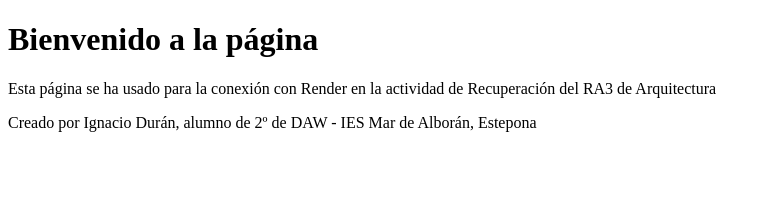
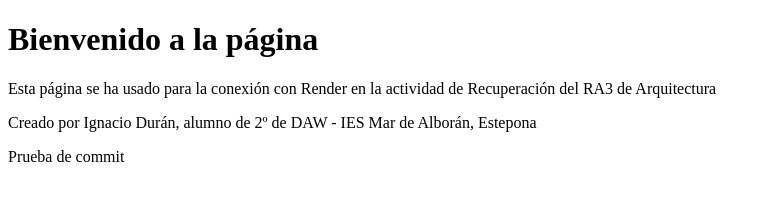
Before and after one commit to igndu05/App-Render-Sencilla, a plain HTML site: page index.html in a window 1280 px wide. Shown: the whole page, without its empty margins (0-771 px from the left). Drawn offline with Linux system fonts and the light colour scheme.

Commit message:
Add welcome message and test commit paragraph

```diff
--- a/index.html
+++ b/index.html
@@ -6,8 +6,9 @@
     <title>Aplicación Render RA3 Arquitectura</title>
   </head>
   <body>
-	  <h1>Bienvenido a la página</h1>
+	<h1>Bienvenido a la página</h1>
     <p>Esta página se ha usado para la conexión con Render en la actividad de Recuperación del RA3 de Arquitectura</p>
     <p>Creado por Ignacio Durán, alumno de 2º de DAW - IES Mar de Alborán, Estepona</p>
+	<p>Prueba de commit</p>
   </body>
 </html>
```
